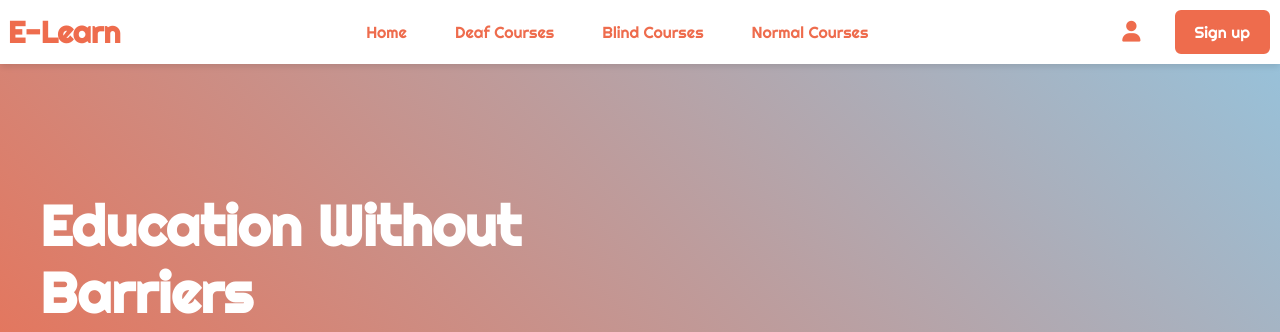
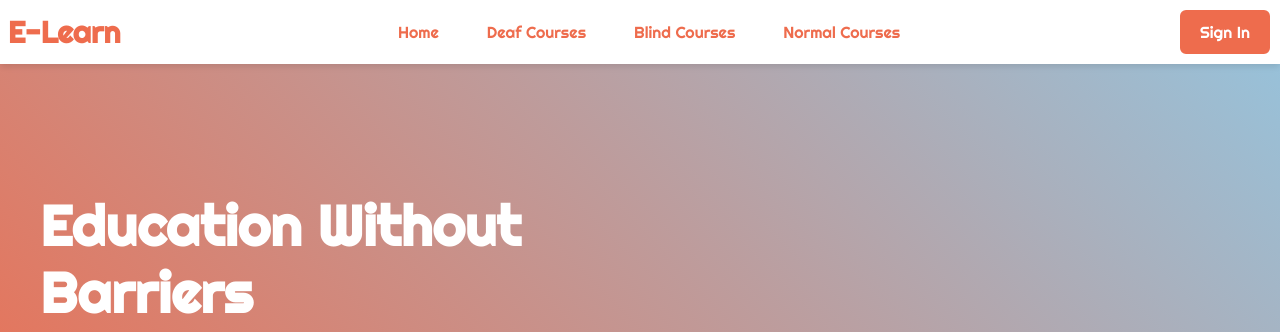
Before and after one commit to A-H-G20/e-learning, a PHP site: page /index.php in a window 1280 px wide. Shown: the top 332 px of the page. Run offline with PHP 8.4, Linux system fonts and the light colour scheme.

Commit message:
edit nav bar

```diff
--- a/navBar.php
+++ b/navBar.php
@@ -20,23 +20,41 @@
       </div>
 
       <div class="nav__links">
-        <a href="/" class="nav__link">Home</a>
-        <a href="/" class="nav__link">Deaf Courses</a>
-        <a href="/" class="nav__link">Blind Courses</a>
-        <a href="/" class="nav__link">Normal Courses</a>
+        <a href="index.php" class="nav__link">Home</a>
+        <a href="deaf_course.php" class="nav__link">Deaf Courses</a>
+        <a href="blind_course" class="nav__link">Blind Courses</a>
+        <a href="normal_course.php" class="nav__link">Normal Courses</a>
         <div class="nav__mobile-actions">
-          <a href="/account" class="nav__link nav__icon-link">
-            <i class="fas fa-user"></i>
-          </a>
-          <a href="/login" class="nav__button">Sign In</a>
+        <?php if (isset($_SESSION['user_id'])): ?>
+    <a href="account_details.php" class="nav__icon-link" aria-label="User Account">
+        <i class="fas fa-user"></i>
+    </a>
+<?php endif; ?>
+          <?php session_start(); ?>
+
+<?php if (isset($_SESSION['user_id'])): ?>
+    <a href="logout.php" class="nav__button">Logout</a>
+<?php else: ?>
+    <a href="signIn.php" class="nav__button">Sign In</a>
+<?php endif; ?>
+
         </div>
       </div>
 
       <div class="nav__actions">
-        <a href="/account" class="nav__icon-link" aria-label="User Account">
-          <i class="fas fa-user"></i>
-        </a>
-        <a href="/login" class="nav__button">Sign up</a>
+      <?php if (isset($_SESSION['user_id'])): ?>
+    <a href="account_details.php" class="nav__icon-link" aria-label="User Account">
+        <i class="fas fa-user"></i>
+    </a>
+<?php endif; ?>
+
+
+<?php if (isset($_SESSION['user_id'])): ?>
+    <a href="logout.php" class="nav__button">Logout</a>
+<?php else: ?>
+    <a href="signIn.php" class="nav__button">Sign In</a>
+<?php endif; ?>
+
         <button class="nav__hamburger" aria-label="Toggle menu">☰</button>
       </div>
     </nav>
```
